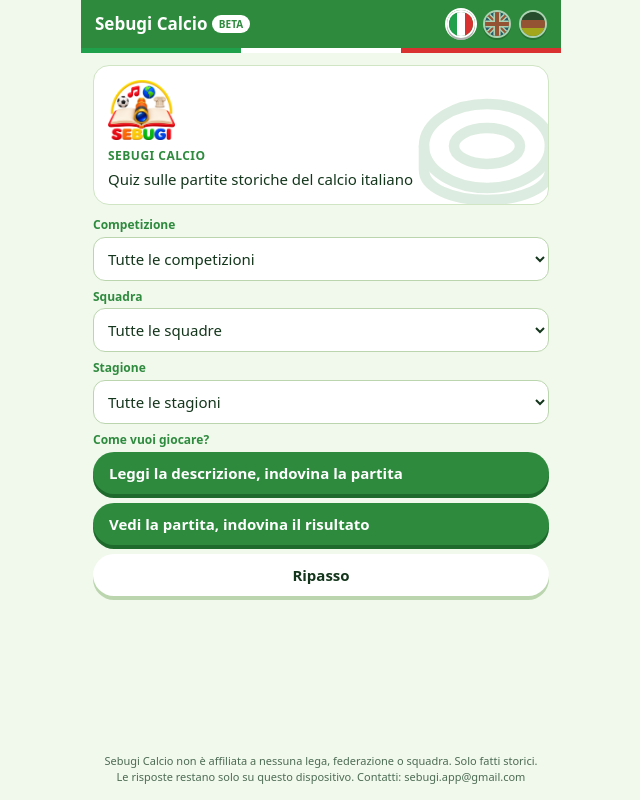
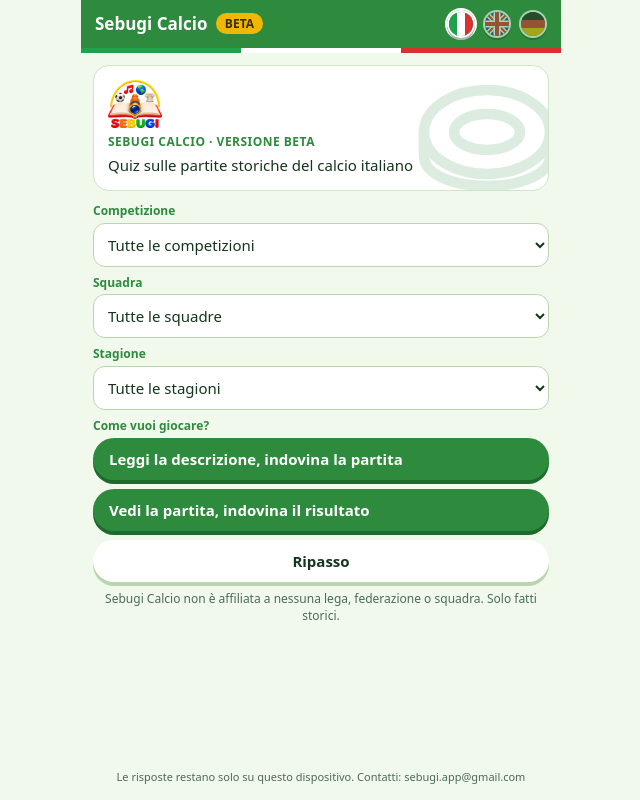
Before and after one commit to Sebugi/sebugi-calcio, a plain HTML site: page index.html in a window 1280 px wide. Shown: the whole page, without its empty margins (319-959 px from the left). Drawn offline with Linux system fonts and the light colour scheme.

Commit message:
Add files via upload
Beta e avviso

```diff
--- a/app.js
+++ b/app.js
@@ -31,8 +31,8 @@ if(l==="it")return '<svg viewBox="0 0 30 30" width="100%" height="100%"><rect wi
 if(l==="de")return '<svg viewBox="0 0 30 30" width="100%" height="100%"><rect width="30" height="10" fill="#222"/><rect y="10" width="30" height="10" fill="#D8312F"/><rect y="20" width="30" height="10" fill="#F2B705"/></svg>';
 return '<svg viewBox="0 0 30 30" width="100%" height="100%"><rect width="30" height="30" fill="#1E3A8A"/><path d="M0 0L30 30M30 0L0 30" stroke="#fff" stroke-width="6"/><path d="M0 0L30 30M30 0L0 30" stroke="#D8312F" stroke-width="2.5"/><path d="M15 0v30M0 15h30" stroke="#fff" stroke-width="9"/><path d="M15 0v30M0 15h30" stroke="#D8312F" stroke-width="5"/></svg>'}
 function esc(s){return String(s).replace(/&/g,"&amp;").replace(/</g,"&lt;")}
-function head(){return '<header><h1 onclick="go(\'home\')">Sebugi Calcio'+(BETA?' <span style="font-size:10px;font-weight:700;background:#fff;color:#2E8B3E;border-radius:999px;padding:2px 7px;vertical-align:2px">BETA</span>':'')+'</h1><div class="flags">'+["it","en","de"].map(function(l){return '<button class="flag'+(l===lang?" on":"")+'" aria-label="'+l+'" onclick="setLang(\''+l+'\')">'+flagSvg(l)+'</button>'}).join("")+'</div></header><div class="stripe"></div>'}
-function foot(){return '<footer>'+t("disc")+'<br>'+t("saved")+' '+t("contact")+'</footer>'}
+function head(){return '<header><h1 onclick="go(\'home\')">Sebugi Calcio'+(BETA?' <span style="font-size:12px;font-weight:700;background:#F2B705;color:#3D2C00;border-radius:999px;padding:2px 9px;vertical-align:2px;margin-left:4px">BETA</span>':'')+'</h1><div class="flags">'+["it","en","de"].map(function(l){return '<button class="flag'+(l===lang?" on":"")+'" aria-label="'+l+'" onclick="setLang(\''+l+'\')">'+flagSvg(l)+'</button>'}).join("")+'</div></header><div class="stripe"></div>'}
+function foot(){if(st.screen==="home")return '<footer style="padding-top:4px">'+t("saved")+' '+t("contact")+'</footer>';return '<footer>'+t("disc")+'<br>'+t("saved")+' '+t("contact")+'</footer>'}
 function opts(list,cur,all){return '<option value="">'+all+'</option>'+list.map(function(v){return '<option value="'+esc(v[0])+'"'+(v[0]===cur?" selected":"")+'>'+esc(v[1])+'</option>'}).join("")}
 function render(){
 var h=head(),b="";
@@ -44,13 +44,13 @@ var comps=uniq(M.map(function(m){return m.competizione})).map(function(c){return
 var teams=uniq([].concat.apply([],base.map(function(m){return[nm(m.casa),nm(m.ospite)]}))).sort().map(function(x){return[x,x]});
 var b2=base.filter(function(m){return!st.ft||nm(m.casa)===st.ft||nm(m.ospite)===st.ft});
 var seas=uniq(b2.map(function(m){return m.stagione})).sort().map(function(x){return[x,x]});
-return '<div class="card"><div class="in"><img src="logo-app.png?v=2" alt="Sebugi" style="height:60px;width:auto;display:block;margin-bottom:8px"><div class="tag">Sebugi Calcio</div><p>'+t("sub")+'</p></div>'+art("serie-a")+'</div>'+
+return '<div class="card" style="min-height:0"><div class="in"><img src="logo-app.png?v=3" alt="Sebugi" style="height:48px;width:auto;display:block;margin-bottom:6px"><div class="tag">Sebugi Calcio'+(BETA?' · '+t("beta"):'')+'</div><p>'+t("sub")+'</p></div>'+art("serie-a")+'</div>'+
 '<label>'+t("comp")+'</label><select onchange="setF(\'fc\',this.value)">'+opts(comps,st.fc,t("all"))+'</select>'+
 '<label>'+t("team")+'</label><select onchange="setF(\'ft\',this.value)">'+opts(teams,st.ft,t("allt"))+'</select>'+
 '<label>'+t("season")+'</label><select onchange="setF(\'fs\',this.value)">'+opts(seas,st.fs,t("allm"))+'</select>'+
 '<label>'+t("mode")+'</label>'+
 '<button class="btn pri" onclick="start(\'a\')">'+t("ma")+'</button><button class="btn pri" onclick="start(\'b\')">'+t("mb")+'</button>'+
-'<button class="btn c" onclick="go(\'review\')">'+t("review")+'</button>'}
+'<button class="btn c" onclick="go(\'review\')">'+t("review")+'</button><p class="small" style="text-align:center;margin:0">'+t("disc")+'</p>'}
 function setF(k,v){st[k]=v;if(k==="fc"){st.ft="";st.fs=""}if(k==="ft")st.fs="";render()}
 function setLang(l){lang=l;st.ft="";lsSet("sebugi-calcio-lang",l);render()}
 function go(s){st.screen=s;st.confirm=false;render()}
--- a/index.html
+++ b/index.html
@@ -10,7 +10,7 @@
 <meta property="og:title" content="Sebugi Calcio">
 <meta property="og:description" content="Quiz sulle partite storiche del calcio italiano.">
 <meta property="og:image" content="https://calcio.sebugi.com/logo.png">
-<link rel="stylesheet" href="style.css?v=2">
+<link rel="stylesheet" href="style.css?v=3">
 </head><body><div id="app"></div>
-<script src="app.js?v=2"></script>
+<script src="app.js?v=3"></script>
 </body></html>
```
